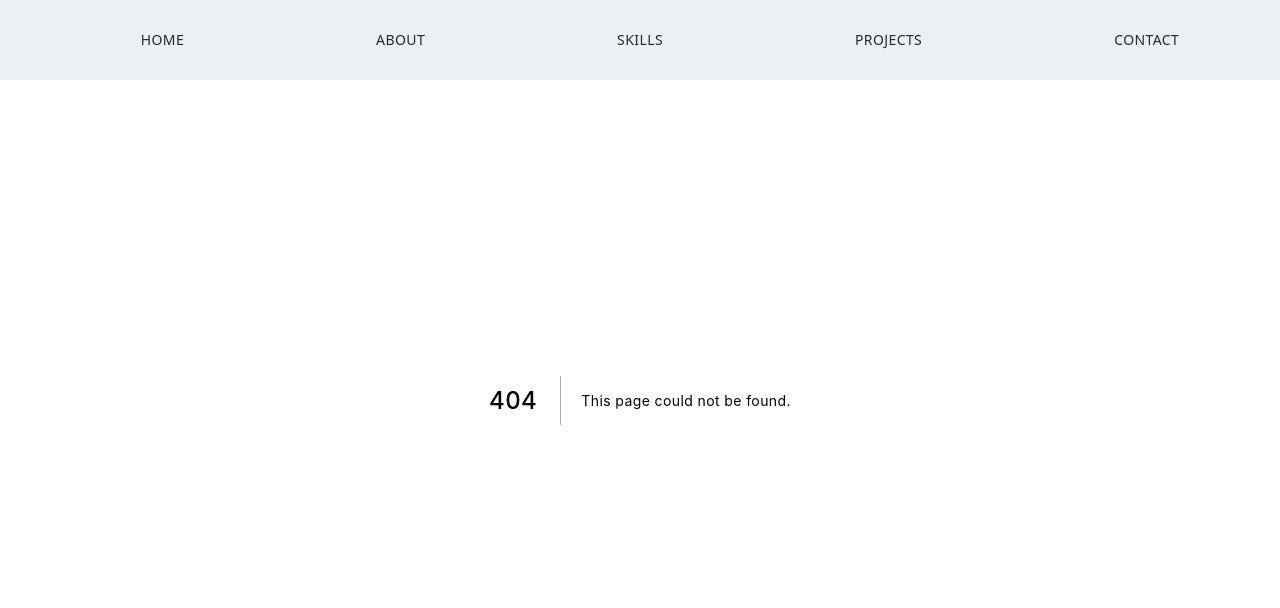
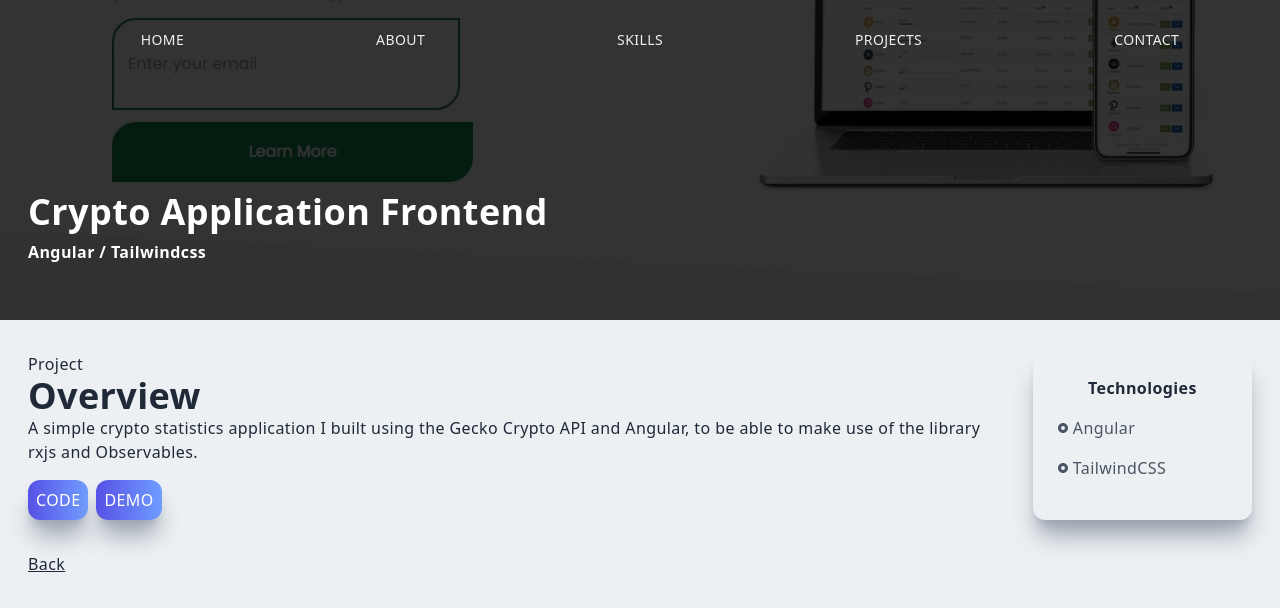
Before and after one commit to aaron47/Portfolio, a Next.js app: page /gecko in a window 1280 px wide. Before the commit this address had no page. Shown: the top 608 px of the page. Built offline with nearby package versions, Linux system fonts and the light colour scheme.

Commit message:
Techonologies

```diff
--- a/components/About.tsx
+++ b/components/About.tsx
@@ -10,11 +10,11 @@
           <p className="text-gray-600">
             I have spent the last year or so learning web development, in the
             beginning, I started with basic HTML, CSS and Javascript and worked
-            on a few simple projects, then I moved on to Typescript and React,
-            and stuck to them ever since, in between those lines, I tried
-            working with other frameworks such as Angular and Vue, but haven't
-            stuck to them. So I decided to continue in the React way, which I am
-            most comfortable and confident in to build stuff quickly and
+            on a few simple projects, then I moved on to Typescript and React
+            and Angular, and stuck to them ever since, in between those lines, I
+            tried working with other frameworks like Vue, but haven't stuck to
+            them. So I decided to continue in the React and Angular way, which I
+            am most comfortable and confident in to build stuff quickly and
             efficiently, and continued to learn NextJS, and backend technologies
             such as NestJS to build well organized, structured and secure REST
             APIs, which is where I am now. Other than coding, I can speak 4
--- a/components/Navbar.tsx
+++ b/components/Navbar.tsx
@@ -1,31 +1,32 @@
-import Link from "next/link";
-import { useRouter } from "next/router";
-import { AiOutlineClose, AiOutlineMail, AiOutlineMenu } from "react-icons/ai";
-import { FaGithub, FaLinkedinIn } from "react-icons/fa";
-import { BsFillPersonLinesFill } from "react-icons/bs";
-import { useState, useEffect } from "react";
+import Link from 'next/link';
+import { useRouter } from 'next/router';
+import { AiOutlineClose, AiOutlineMail, AiOutlineMenu } from 'react-icons/ai';
+import { FaGithub, FaLinkedinIn } from 'react-icons/fa';
+import { BsFillPersonLinesFill } from 'react-icons/bs';
+import { useState, useEffect } from 'react';
 
 const Navbar = () => {
   const [nav, setNav] = useState(false);
   const [shadow, setShadow] = useState(false);
-  const [navBg, setNavBg] = useState("#ecf0f3");
-  const [linkColor, setLinkColor] = useState("#1f2937");
+  const [navBg, setNavBg] = useState('#ecf0f3');
+  const [linkColor, setLinkColor] = useState('#1f2937');
 
   const router = useRouter();
 
   useEffect(() => {
     if (
-      router.asPath === "/property" ||
-      router.asPath === "/crypto" ||
-      router.asPath === "/twitch" ||
-      router.asPath === "/netflix" ||
-      router.asPath === "/accountseller"
+      router.asPath === '/property' ||
+      router.asPath === '/crypto' ||
+      router.asPath === '/twitch' ||
+      router.asPath === '/netflix' ||
+      router.asPath === '/accountseller' ||
+      router.asPath === '/gecko'
     ) {
-      setNavBg("transparent");
-      setLinkColor("#ecf0f3");
+      setNavBg('transparent');
+      setLinkColor('#ecf0f3');
     } else {
-      setNavBg("#ecf0f3");
-      setLinkColor("#1f2937");
+      setNavBg('#ecf0f3');
+      setLinkColor('#1f2937');
     }
   }, [router]);
 
@@ -41,7 +42,7 @@
         setShadow(false);
       }
     };
-    window.addEventListener("scroll", handleShadow);
+    window.addEventListener('scroll', handleShadow);
   }, []);
 
   return (
@@ -49,8 +50,8 @@
       style={{ backgroundColor: `${navBg}` }}
       className={
         shadow
-          ? "fixed w-full h-20 shadow-xl z-[100]"
-          : "fixed w-full h-20 z-[100]"
+          ? 'fixed w-full h-20 shadow-xl z-[100]'
+          : 'fixed w-full h-20 z-[100]'
       }
     >
       <div className="flex items-center justify-center w-full h-full md:mr-30">
@@ -109,14 +110,14 @@
 
       <div
         className={
-          nav ? "md:hidden fixed top-0 left-0 w-full h-screen bg-black/70" : ""
+          nav ? 'md:hidden fixed top-0 left-0 w-full h-screen bg-black/70' : ''
         }
       >
         <div
           className={
             nav
-              ? "fixed left-0 top-0 w-[75%] sm:w-[60%] md:w-[45%] h-screen bg-[#ecf0f3] p-10 ease-in duration-500"
-              : "fixed left-[-100%] top-0 p-10 ease-in duration-500"
+              ? 'fixed left-0 top-0 w-[75%] sm:w-[60%] md:w-[45%] h-screen bg-[#ecf0f3] p-10 ease-in duration-500'
+              : 'fixed left-[-100%] top-0 p-10 ease-in duration-500'
           }
         >
           <div>
--- a/components/Projects/Projects.tsx
+++ b/components/Projects/Projects.tsx
@@ -1,4 +1,4 @@
-import ProjectItem from "./ProjectItem";
+import ProjectItem from './ProjectItem';
 
 export interface Project {
   name: string;
@@ -10,16 +10,22 @@
 const Projects = () => {
   const projects: Project[] = [
     {
-      name: "netflix",
-      title: "Netflix Clone",
-      technology: "NextJS",
-      url: "/netflix",
+      name: 'netflix',
+      title: 'Netflix Clone',
+      technology: 'NextJS',
+      url: '/netflix',
     },
     {
-      name: "accountseller",
-      title: "Video Game Account Selling Website",
-      technology: "React",
-      url: "/accountseller",
+      name: 'accountseller',
+      title: 'Video Game Account Selling Website',
+      technology: 'React',
+      url: '/accountseller',
+    },
+    {
+      name: 'gecko',
+      title: 'A Crypto Application Frontend using the Gecko API',
+      technology: 'Angular',
+      url: '/gecko',
     },
   ];
 
--- a/components/Skills/Skills.tsx
+++ b/components/Skills/Skills.tsx
@@ -8,9 +8,9 @@
     'javascript',
     'typescript',
     'react',
+    'angular',
     'nestjs',
     'nextjs',
-    'prisma',
     'github',
   ];
 
--- /dev/null
+++ b/pages/gecko.tsx
@@ -0,0 +1,64 @@
+import Image from 'next/image';
+import Link from 'next/link';
+import { RiRadioButtonFill } from 'react-icons/ri';
+
+const gecko = () => {
+  return (
+    <div className="w-full">
+      <div className="w-screen h-[30vh] lg:h-[40vh] relative">
+        <div className="absolute top-0 left-0 w-full h-[30vh] lg:h-[40vh] bg-black/80 z-10" />
+        <Image
+          className="absolute z-1"
+          src="/gecko.jpg"
+          alt="PropertyProjectImage"
+          layout="fill"
+          objectFit="cover"
+        />
+        <div className="absolute top-[70%] max-w-[1240px] w-full left-[50%] right-[50%] translate-x-[-50%] translate-y-[-50%] z-10 text-white p-2">
+          <h2 className="py-2">Crypto Application Frontend</h2>
+          <h3>Angular / Tailwindcss</h3>
+        </div>
+      </div>
+      <div className="max-w-[1240px] mx-auto p-2 grid md:grid-cols-5 gap-8 pt-8">
+        <div className="col-span-4">
+          <p>Project</p>
+          <h2>Overview</h2>
+          <p>
+            A simple crypto statistics application I built using the Gecko
+            Crypto API and Angular, to be able to make use of the library rxjs
+            and Observables.
+          </p>
+          <div className="space-x-2">
+            <button className="px-2 py-2 mt-4">
+              <a href="https://github.com/aaron47/GeckoApiCryptoFrontend">
+                Code
+              </a>
+            </button>
+            <button className="px-2 py-2 mt-4">
+              <a href="https://gecko-api-crypto-frontend.vercel.app/">Demo</a>
+            </button>
+          </div>
+        </div>
+
+        <div className="col-span-4 md:col-span-1 shadow-xl shadow-gray-400 rounded-xl p-4">
+          <div className="p-2">
+            <p className="text-center font-bold pb-2">Technologies</p>
+            <div className="grid grid-cols-3 md:grid-cols-1">
+              <p className="text-gray-600 py-2 flex items-center">
+                <RiRadioButtonFill className="pr-1" /> Angular
+              </p>
+              <p className="text-gray-600 py-2 flex items-center">
+                <RiRadioButtonFill className="pr-1" /> TailwindCSS
+              </p>
+            </div>
+          </div>
+        </div>
+        <Link href="/#projects">
+          <p className="underline cursor-pointer">Back</p>
+        </Link>
+      </div>
+    </div>
+  );
+};
+
+export default gecko;
```
Also changed, not shown: public/angular.png (added), public/gecko.jpg (added).
